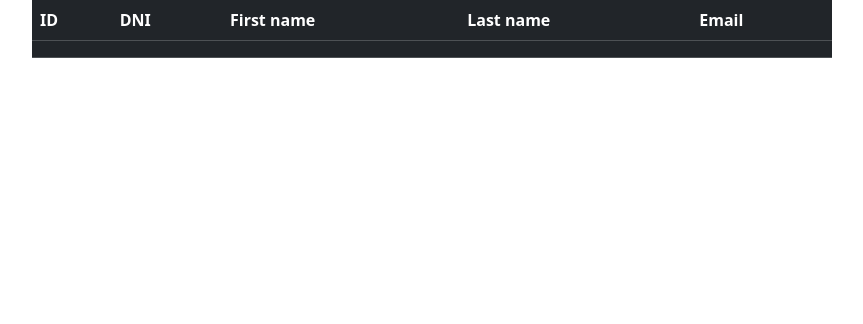
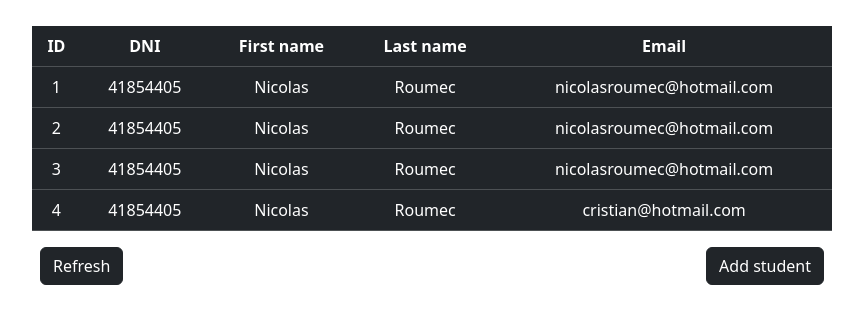
Before and after one commit to nicolasroumec/TP-Angular, an Angular app: page / in a window 1280 px wide. Shown: the top 324 px of the page, without its empty margins (208-1071 px from the left). Built offline with nearby package versions, Linux system fonts and the light colour scheme.

Commit message:
Create visual styles

```diff
--- a/src/app/Components/student/student.component.css
+++ b/src/app/Components/student/student.component.css
@@ -0,0 +1,4 @@
+.custom-input
+{
+  padding-bottom: 1%;
+}
--- a/src/app/Components/student/student.component.html
+++ b/src/app/Components/student/student.component.html
@@ -1,5 +1,5 @@
 <body>
-  <div class="custom-container">
+  <div style="padding-top: 2%; padding-bottom: 2%;" class="custom-container">
     <table class="table table-dark">
       <thead>
         <tr>
@@ -11,14 +11,45 @@
         </tr>
       </thead>
       <tbody>
-        <tr>
-          <td></td>
-          <td></td>
-          <td></td>
-          <td></td>
-          <td></td>
+        <tr *ngFor="let student of studentList">
+          <td>{{ student.id }}</td>
+          <td>{{ student.dni }}</td>
+          <td>{{ student.firstName }}</td>
+          <td>{{ student.lastName }}</td>
+          <td>{{ student.email }}</td>
         </tr>
       </tbody>
     </table>
+    <button style="float:left; margin-left: 1%" type="button" class="btn btn-dark" (click)="getStudents()">Refresh</button>
+    <button style="float:right; margin-right: 1%" type="button" class="btn btn-dark" (click)="openForm()">Add student</button>
+  </div>
+  <br>
+  <div style="margin-top:4%" *ngIf="formVisible" class="form-container">
+    <div class="card bg-dark text-white">
+      <form style="margin: 3%">
+        <div class="form-group">
+          <label for="exampleInputEmail1">ID</label>
+          <div class="custom-input"></div>
+        </div>
+        <div class="form-group custom-input">
+          <label for="exampleInputPassword1">DNI</label>
+          <input type="number" class="form-control" placeholder="Enter DNI">
+        </div>
+        <div class="form-group custom-input">
+          <label for="exampleInputPassword1">First name</label>
+          <input type="text" class="form-control" placeholder="Enter first name">
+        </div>
+        <div class="form-group custom-input">
+          <label for="exampleInputPassword1">Last name</label>
+          <input type="text" class="form-control" placeholder="Enter last name">
+        </div>
+        <div class="form-group custom-input">
+          <label for="exampleInputPassword1">Email</label>
+          <input type="email" class="form-control" placeholder="Enter email">
+        </div>
+        <button style="margin-top: 2%;" type="submit" class="btn btn-primary">Submit</button>
+        <button style="margin-top: 2%; float:right" type="submit" class="btn btn-danger" (click)="cancelForm()">Cancel</button>
+      </form>
+    </div>
   </div>
 </body>
--- a/src/app/Components/student/student.component.ts
+++ b/src/app/Components/student/student.component.ts
@@ -1,3 +1,5 @@
+import { Student } from 'src/app/Models/student.model';
+import { StudentService } from './../../Services/student.service';
 import { Component } from '@angular/core';
 
 @Component({
@@ -7,4 +9,67 @@ import { Component } from '@angular/core';
 })
 export class StudentComponent {
 
+  formVisible:boolean=false
+  studentList:Student[]
+
+  student1:Student
+  student2:Student
+  student3:Student
+  student4:Student
+
+  constructor(private studentService:StudentService){
+    this.studentList = new Array<Student>
+    this.student1 = new Student
+    this.student2 = new Student
+    this.student3 = new Student
+    this.student4 = new Student
+
+    this.student1.id = 1
+    this.student1.dni = 41854405
+    this.student1.firstName = 'Nicolas'
+    this.student1.lastName = 'Roumec'
+    this.student1.email = 'nicolasroumec@hotmail.com'
+
+    this.student2.id = 2
+    this.student2.dni = 41854405
+    this.student2.firstName = 'Nicolas'
+    this.student2.lastName = 'Roumec'
+    this.student2.email = 'nicolasroumec@hotmail.com'
+
+    this.student3.id = 3
+    this.student3.dni = 41854405
+    this.student3.firstName = 'Nicolas'
+    this.student3.lastName = 'Roumec'
+    this.student3.email = 'nicolasroumec@hotmail.com'
+
+    this.student4.id = 4
+    this.student4.dni = 41854405
+    this.student4.firstName = 'Nicolas'
+    this.student4.lastName = 'Roumec'
+    this.student4.email = 'cristian@hotmail.com'
+
+    this.studentList.push(this.student1)
+    this.studentList.push(this.student2)
+    this.studentList.push(this.student3)
+    this.studentList.push(this.student4)
+
+  }
+
+ngOnInit(){
 }
+
+openForm(){
+  this.formVisible=true
+}
+
+cancelForm(){
+  this.formVisible=false
+}
+
+getStudents(){
+  this.studentService.getStudents().subscribe(response =>{
+    this.studentList = response as Student[];
+  })
+
+}
+}
--- a/src/styles.css
+++ b/src/styles.css
@@ -3,4 +3,10 @@
   width: 100%;
   max-width: 800px !important;
   margin: 0 auto !important;
+  text-align: center;
 }
+.form-container {
+  width: 100%;
+  max-width: 800px !important;
+  margin: 0 auto !important;
+}
```
